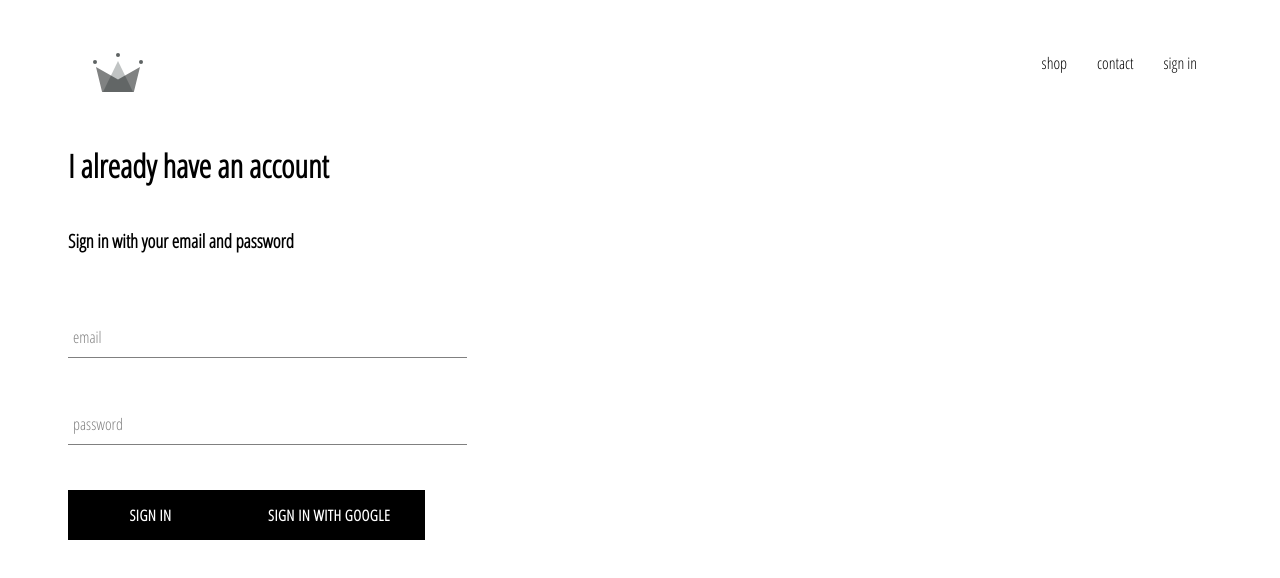
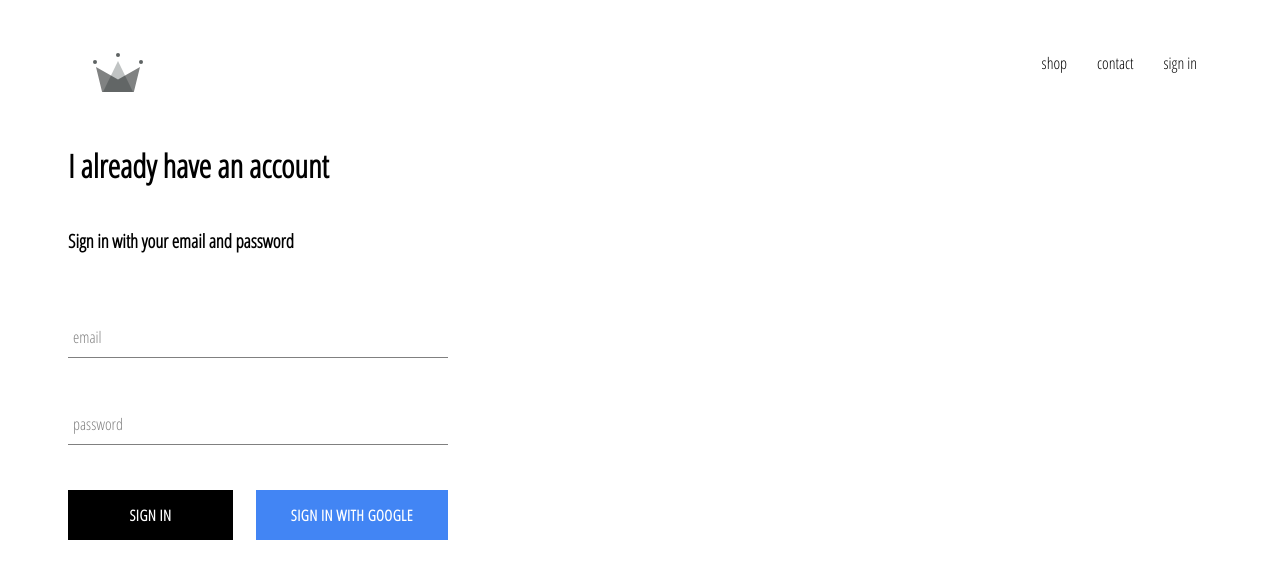
Before and after one commit to escribapetrus/crwn-clothing, a React (Create React App) app: page /signin in a window 1280 px wide. Shown: the top 578 px of the page. Built offline with nearby package versions, Linux system fonts and the light colour scheme; no server answers.

Commit message:
some stuff

```diff
--- a/src/App.css
+++ b/src/App.css
@@ -8,6 +8,9 @@
 a {
   text-decoration: none;
   color: black;
+}
+*{
+  box-sizing: border-box;
 }
 /*
 .App {
--- a/src/App.js
+++ b/src/App.js
@@ -6,20 +6,44 @@
 import './App.css';
 import SignIn from './pages/Sign-In';
 
-function App() {
+import {auth} from "./firebase/utils"
+
+class App extends React.Component {
+  constructor(props) {
+    super(props)
+
+    this.state = {
+       currentUser: null
+    }
+  }
+
+  unsubscribeFromAuth = null
+
+  componentDidMount(){
+    this.unsubscribeFromAuth = auth.onAuthStateChanged(user => {
+      this.setState({currentUser: user});
+      console.log(user);
+    })
+  }
+
+  componentWillUnmount(){
+    this.unsubscribeFromAuth();
+  }
+
+  render() {
     return (
       <div className="App">
         <Router>
-        <Header/>
+          <Header currentUser={this.state.currentUser}/>
           <Switch>
             <Route exact path="/" component={Home}/>
             <Route path="/shop" component={Shop}/>
             <Route path="/signin" component={SignIn}/>
           </Switch>
         </Router>
-
       </div>
     );
   }
+}
 
 export default App;
--- a/src/components/Button.jsx
+++ b/src/components/Button.jsx
@@ -1,9 +1,9 @@
 import React from 'react'
 import "./Button.scss"
 
-function Button({children, ...buttonProps}) {
+function Button({children, isGoogleSignIn, ...buttonProps}) {
     return (
-        <button className="Button" {...buttonProps}>
+        <button className={`${isGoogleSignIn && "google-sign-in"} Button`} {...buttonProps}>
             {children}
         </button>
     )
--- a/src/components/Button.scss
+++ b/src/components/Button.scss
@@ -13,7 +13,14 @@
     font-weight: bolder;
     border: none;
     cursor: pointer;
-
+    &.google-sign-in{
+      background-color: #4285f4;
+      color: white;
+      &:hover{
+        background-color: #357ae8;
+        border: none;
+      }
+    }
     &:hover {
       background-color: white;
       color: black;
--- a/src/components/Header.jsx
+++ b/src/components/Header.jsx
@@ -1,10 +1,11 @@
 import React from 'react';
 import {Link} from "react-router-dom";
+import { auth } from "../firebase/utils"
 import {ReactComponent as Logo} from "../assets/crown.svg";
 import "./Header.scss";
 
 
-function Header() {
+function Header({currentUser}) {
     return (
         <div className="Header">
             <Link className="logo-container" to="/">
@@ -17,9 +18,12 @@
                 <Link className="option" to="/shop">
                     contact
                 </Link>
-                <Link className="option" to="/signin">
-                    sign in
-                </Link>
+                {
+                    currentUser ?
+                    <div className="option" onClick={() => auth.signOut()}>sign out</div>
+                    :
+                    <Link className="option" to="/signin">sign in</Link>
+                }
             </div>
         </div>
     )
--- a/src/components/Header.scss
+++ b/src/components/Header.scss
@@ -20,6 +20,7 @@
 
       .option {
         padding: 10px 15px;
+        cursor: pointer;
       }
     }
   }
--- a/src/components/Sign-In-Form.jsx
+++ b/src/components/Sign-In-Form.jsx
@@ -50,8 +50,10 @@
                         onChange={this.handleChange}
                         value={this.state.password}
                         label="password"/>
-                    <Button type="submit">sign in</Button>
-                    <Button onClick={signInWithGoogle}>sign in with google</Button>
+                    <div className="buttons">
+                        <Button type="submit">sign in</Button>
+                        <Button isGoogleSignIn onClick={signInWithGoogle}>sign in with google</Button>
+                    </div>
                 </form>
             </div>
         )
--- a/src/components/Sign-In-Form.scss
+++ b/src/components/Sign-In-Form.scss
@@ -1,9 +1,13 @@
 .Sign-In-Form {
-    width: 30vw;
+    width: 380px;
     display: flex;
     flex-direction: column;
 
     .title {
         margin: 10px 0;
     }
+    .buttons {
+        display: flex;
+        justify-content: space-between;
+    }
 }
```
Lines whose indentation alone changed are shown as unchanged.
